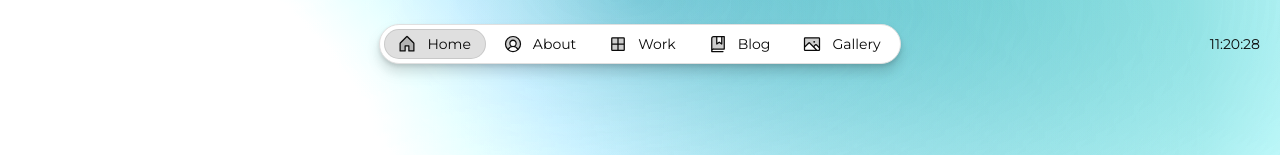
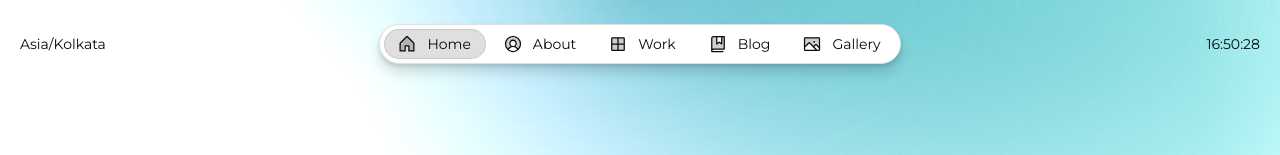
Before and after one commit to dhruvhaldar/profile, a Next.js app: page / in a window 1280 px wide. Shown: the top 155 px of the page. Built offline with nearby package versions, Linux system fonts and the light colour scheme.

Commit message:
update content-blog.js, content-minimal.js and content.js

```diff
--- a/src/app/resources/content-blog.js
+++ b/src/app/resources/content-blog.js
@@ -9,7 +9,7 @@ const person = {
     },
     role:      'Aerospace Engineer',
     avatar:    '/images/avatar.jpg',
-    // location:  'Asia/Jakarta',        // Expecting the IANA time zone identifier, e.g., 'Europe/Vienna'
+    location:  'Asia/Jakarta',        // Expecting the IANA time zone identifier, e.g., 'Europe/Vienna'
     languages: ['English', 'Swedish']  // optional: Leave the array empty if you don't want to display languages
 }
 
--- a/src/app/resources/content-minimal.js
+++ b/src/app/resources/content-minimal.js
@@ -9,7 +9,7 @@ const person = {
     },
     role:      'Aerospace Engineer',
     avatar:    '/images/avatar.jpg',
-    // location:  'Asia/Jakarta',        // Expecting the IANA time zone identifier, e.g., 'Europe/Vienna'
+    location:  'Asia/Jakarta',        // Expecting the IANA time zone identifier, e.g., 'Europe/Vienna'
     languages: ['English', 'Swedish']  // optional: Leave the array empty if you don't want to display languages
 }
 
--- a/src/app/resources/content.js
+++ b/src/app/resources/content.js
@@ -8,7 +8,7 @@ const person = {
     },
     role:      'Aerospace Engineer',
     avatar:    '/images/avatar.jpg',
-    // location:  'Asia/Kolkata',        // Expecting the IANA time zone identifier, e.g., 'Europe/Vienna'
+    location:  'Asia/Kolkata',        // Expecting the IANA time zone identifier, e.g., 'Europe/Vienna'
     languages: ['English', 'Swedish']  // optional: Leave the array empty if you don't want to display languages
 }
 
```
